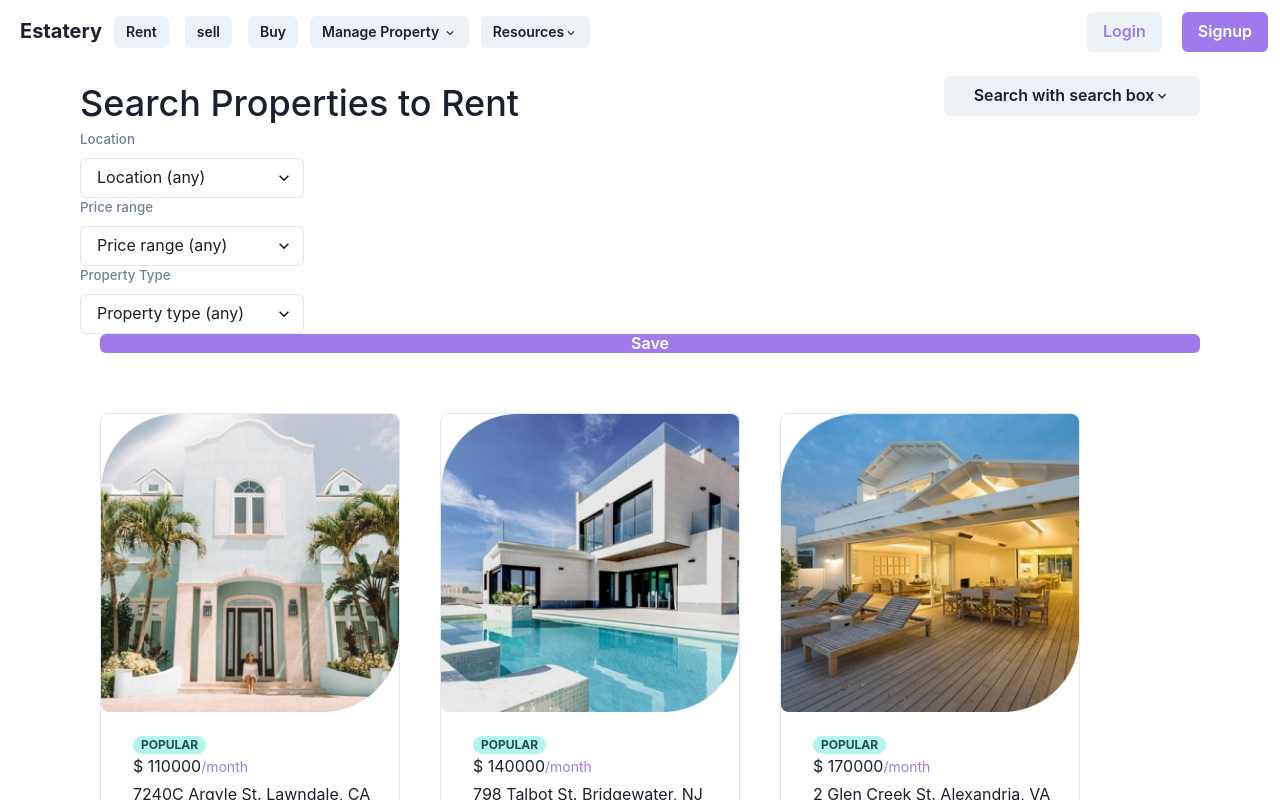
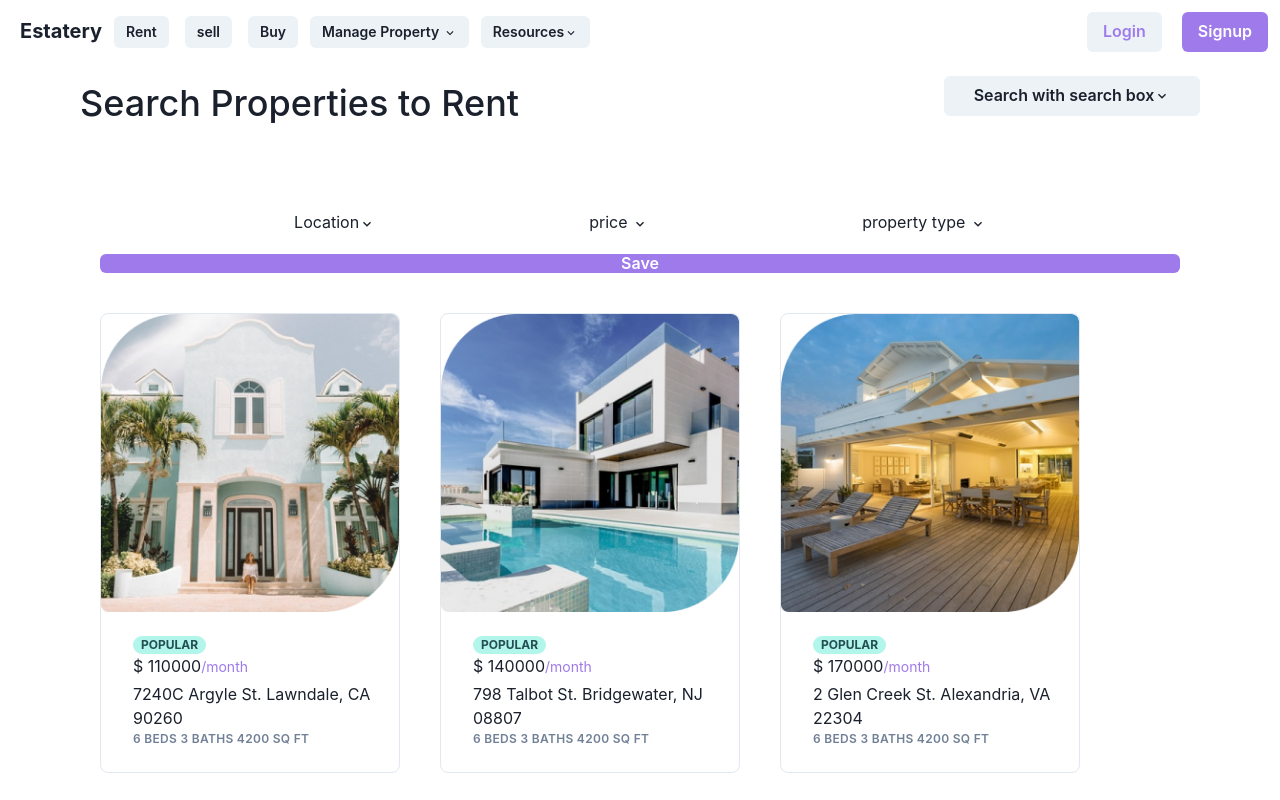
Before and after one commit to Jpremsai/real-estate, a React (Create React App) app: page / in a window 1280 px wide. Both pictures are taken after a click on the button "Search with search box". Shown: the top 800 px of the page. Built offline with nearby package versions, Linux system fonts and the light colour scheme.

Commit message:
Update searchBar.js

```diff
--- a/src/components/searchBar.js
+++ b/src/components/searchBar.js
@@ -1,12 +1,12 @@
 import React,{useContext, useState} from 'react'
-import { Text,Flex, Input, Button, Collapse,FormControl,FormLabel,Select,Box,useMediaQuery } from '@chakra-ui/react'
+import { Text,Flex,Button, Collapse,FormControl,Select,FormLabel,Menu,MenuButton,MenuItem,MenuList,Box,useMediaQuery } from '@chakra-ui/react'
 import {ChevronDownIcon, ChevronRightIcon} from '@chakra-ui/icons'
 import {HouseContext} from '../HouseContext'
 
 function SearchBar() {
     const [search, setSearch] = useState(false)
     const {smallScreen} = useMediaQuery('{min-width: 600px}')
-    const {houses,handleClick ,price,setPrice, country,setCountry, countries, property, properties, setProperty} = useContext(HouseContext)
+    const {handleClick ,setPrice, setCountry, countries, properties, setProperty} = useContext(HouseContext)
     const prices = [
       {
         value: 'Price range (any)',
@@ -44,32 +44,35 @@ function SearchBar() {
         </Box>
         </Flex>
         <Collapse in={search} >
-          <Flex justifyContent='space-evenly' pb='10' flexWrap='wrap' flexDirection={smallScreen ? 'column':'row'}>
-              <FormControl>
-              <FormLabel fontSize='smaller' color='gray.500'>Location</FormLabel>
-                <Select w='3xs'>
+          <Flex justifyContent='space-evenly' pt='20' flexWrap='wrap' flexDirection={smallScreen ? 'column':'row'}>
+
+                <Menu>
+                  <MenuButton>Location{<ChevronDownIcon />}</MenuButton>
+                  <MenuList>
                   {countries.map((country, index) => (
-                    <option  onClick={() => setCountry(country)} key={index}>{country}</option>
+                    <MenuItem  onClick={() => setCountry(country)} value={country} key={index}>{country}</MenuItem>
                     ))}
-                </Select>
-                </FormControl>
-            <FormControl>
-              <FormLabel fontSize='smaller' color='gray.500'>Price range</FormLabel>
-                <Select w='3xs' >
+                    </MenuList>
+                </Menu>
+
+                <Menu>
+                  <MenuButton>price {<ChevronDownIcon />}</MenuButton>
+                  <MenuList>
                   {prices.map((price, index) => (
-                    <option onClick={() => setPrice(price.value)} key={index}>{price.value}</option>
+                    <MenuItem onClick={() => setPrice(price.value)} value={price.value} key={index}>{price.value}</MenuItem>
                     ))}
-                </Select>
-            </FormControl>
-            <FormControl>
-              <FormLabel fontSize='smaller' color='gray.500'>Property Type</FormLabel>
-                <Select w='3xs'>
+                    </MenuList>
+                </Menu>
+
+                <Menu>
+                  <MenuButton>property type {<ChevronDownIcon />} </MenuButton>
+                  <MenuList>
                   {properties.map((property, index) => (
-                    <option onClick={() => setProperty(property)} key={index}>{property}</option>
+                    <MenuItem onClick={() => setProperty(property)} value={property} key={index}>{property}</MenuItem>
                     ))}
-                </Select>
-                </FormControl>
-            <Button ml='5' color='white' size='large' w='100%' bg='purple.400' onClick={() => handleClick()}>Save</Button>
+                </MenuList>
+                </Menu>
+                <Button m='5' color='white' size='large' w='100%' bg='purple.400' onClick={() => handleClick()}>Save</Button>
             </Flex>
         </Collapse>
     </Flex>
```
